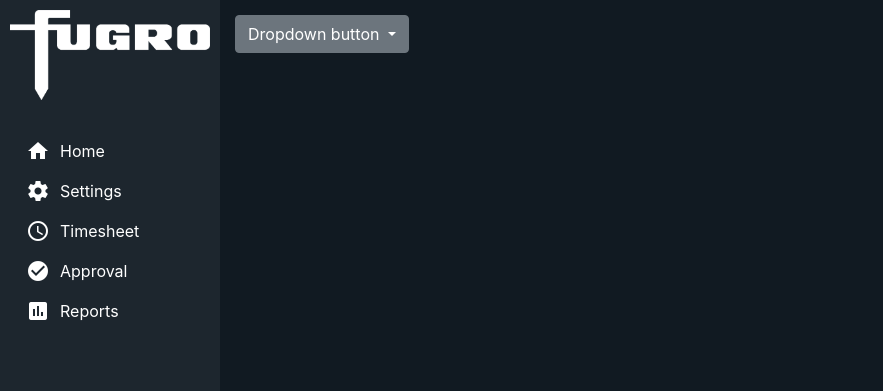
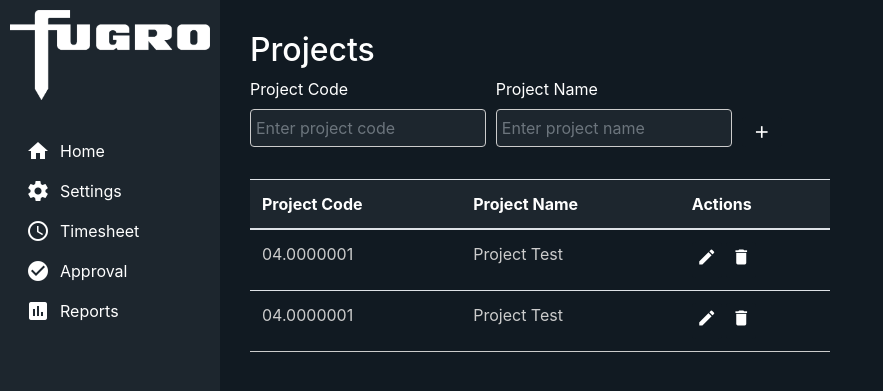
Before and after one commit to mleite592/TimeBuilderF, a Flask app: page /projects/ in a window 1280 px wide. Shown: the top 391 px of the page, without its empty margins (0-883 px from the left). Run offline with Flask 3, Linux system fonts and the light colour scheme; some libraries are stand-ins or nearby versions.

Commit message:
Adjust bootstrap. ORM fixed

```diff
--- a/configuration.py
+++ b/configuration.py
@@ -17,4 +17,4 @@
 
 def configure_db():
     db.connect()
-    #db.create_tables([Project])
+    db.create_tables([Project])
--- a/database/database.py
+++ b/database/database.py
@@ -1,3 +1,9 @@
 from peewee import SqliteDatabase
+from peewee import Model
 
 db = SqliteDatabase("tb.db")
+
+# Base model class
+class BaseModel(Model):
+    class Meta:
+        database = db
--- a/database/models/project.py
+++ b/database/models/project.py
@@ -1,9 +1,7 @@
 from peewee import Model, CharField
-from database.database import db
+from database.database import BaseModel
 
-class Project(Model):
+
+class Project(BaseModel):
     projectCode = CharField()
     projectName = CharField()
-
-    class Meta:
-        database: db
--- a/routes/projects.py
+++ b/routes/projects.py
@@ -1,5 +1,4 @@
 from flask import Blueprint, render_template, request
-from database.projects import PROJECTS
 from database.models.project import Project
 
 
@@ -18,8 +17,10 @@
 
 @projects_route.route('/')
 def getProjects():
+    #Project.create(projectCode = "04.0000001", projectName = "Project Test")
     projects = Project.select()
-    return render_template('timesheet.html')
+    print(projects)
+    return render_template('project.html', projects=projects)
 
 @projects_route.route('/', methods=['POST'])
 def postProject():
--- a/static/css/styles.css
+++ b/static/css/styles.css
@@ -64,6 +64,64 @@
     border: none;
 }
 
+.table-bordered-rows thead th {
+    background-color: var(--fugro-dark-blue);
+    color: var(--fugro-white);
+    background-color: var(--fugro-light-blue);
+}
+
+.table-bordered-rows tbody tr {
+    border-bottom: 1px solid var(--fugro-gray);
+    color: var(--fugro-gray);
+    margin-bottom: 1px;
+}
+
+.submit-btn {
+    background-color: var(--fugro-dark-blue); /* Bootstrap primary color */
+    color: var(--fugro-white);
+    border: none;
+    padding: 5px 10px;
+    font-size: 16px;
+    border-radius: 4px;
+    display: flex;
+    align-items: center;
+    justify-content: center;
+}
+
+.submit-btn .material-icons {
+    font-size: 20px;
+}
+.action-btn {
+    background-color: var(--fugro-dark-blue); /* Bootstrap primary color */
+    color: var(--fugro-white);
+    border: none;
+    padding: 5px 5px;
+    font-size: 16px;
+    border-radius: 4px;
+    /*display: flex;*/
+    align-items: center;
+    justify-content: center;
+
+    /*margin-right: 5px; /* Add some space between buttons */
+    /*padding: 5px 10px; /* Adjust padding as needed */
+    /*font-size: 14px; /* Adjust font size as needed */
+    /*border-radius: 4px; /* Add border radius for rounded corners */
+}
+
+.action-btn .material-icons {
+    font-size: 20px;
+}
+
+.field-form {
+    background-color: var(--fugro-light-blue);
+    color: var(--fugro-white); /* Optional: Change text color for better readability */
+    border: 1px solid var(--fugro-gray); /* Optional: Add a border */
+    padding: 5px; /* Optional: Add padding */
+    border-radius: 4px; /* Optional: Add border radius */
+}
+
+
+
 .footer {
     background-color: var(--fugro-dark-blue);
     color: var(--fugro-gray);
--- a/templates/index.html
+++ b/templates/index.html
@@ -35,7 +35,7 @@
                     </a>
                     <ul class="collapse list-unstyled" id="settingsSubmenu">
                         <li class="nav-item sub-item">
-                            <a class="nav-link" href="#">
+                            <a class="nav-link" href="{{ url_for('projects.getProjects') }}">
                                 <span class="material-icons">build</span>
                                 <span class="text">Projects</span>
                             </a>
--- /dev/null
+++ b/templates/project.html
@@ -0,0 +1,52 @@
+{% extends "index.html" %}
+{% block title %}Project{% endblock %}
+
+{% block content %}
+<div class="container mt-3">
+    <h2>Projects</h2>
+    <form id="projectForm">
+        <div class="form-row align-items-end">
+            <div class="form-group col-md-5">
+                <label for="projectCode">Project Code</label>
+                <input type="text" class="form-control field-form" id="projectCode" placeholder="Enter project code">
+            </div>
+            <div class="form-group col-md-5">
+                <label for="projectName">Project Name</label>
+                <input type="text" class="form-control field-form" id="projectName" placeholder="Enter project name">
+            </div>
+            <div class="form-group col-md-2">
+                <button type="submit" class="submit-btn">
+                    <span class="material-icons">add</span>
+                </button>
+            </div>
+        </div>
+    </form>
+
+    <!-- Grid to display projects -->
+    <table class="table table-bordered-rows mt-3">
+        <thead>
+            <tr>
+                <th scope="col">Project Code</th>
+                <th scope="col">Project Name</th>
+                <th scope="col">Actions</th>
+            </tr>
+        </thead>
+        <tbody id="projectTableBody">
+            {% for project in projects %}
+                <tr>
+                    <td>{{ project.projectCode }}</td>
+                    <td>{{ project.projectName }}</td>
+                    <td>
+                        <button class="action-btn" onclick="editProject(this)">
+                            <span class="material-icons">edit</span>
+                        </button>
+                        <button class="action-btn" onclick="deleteProject(this)">
+                            <span class="material-icons">delete</span>
+                        </button>
+                    </td>
+                </tr>
+            {% endfor %}
+        </tbody>
+    </table>
+</div>
+{% endblock %}
```
Also changed, not shown: tb.db.
